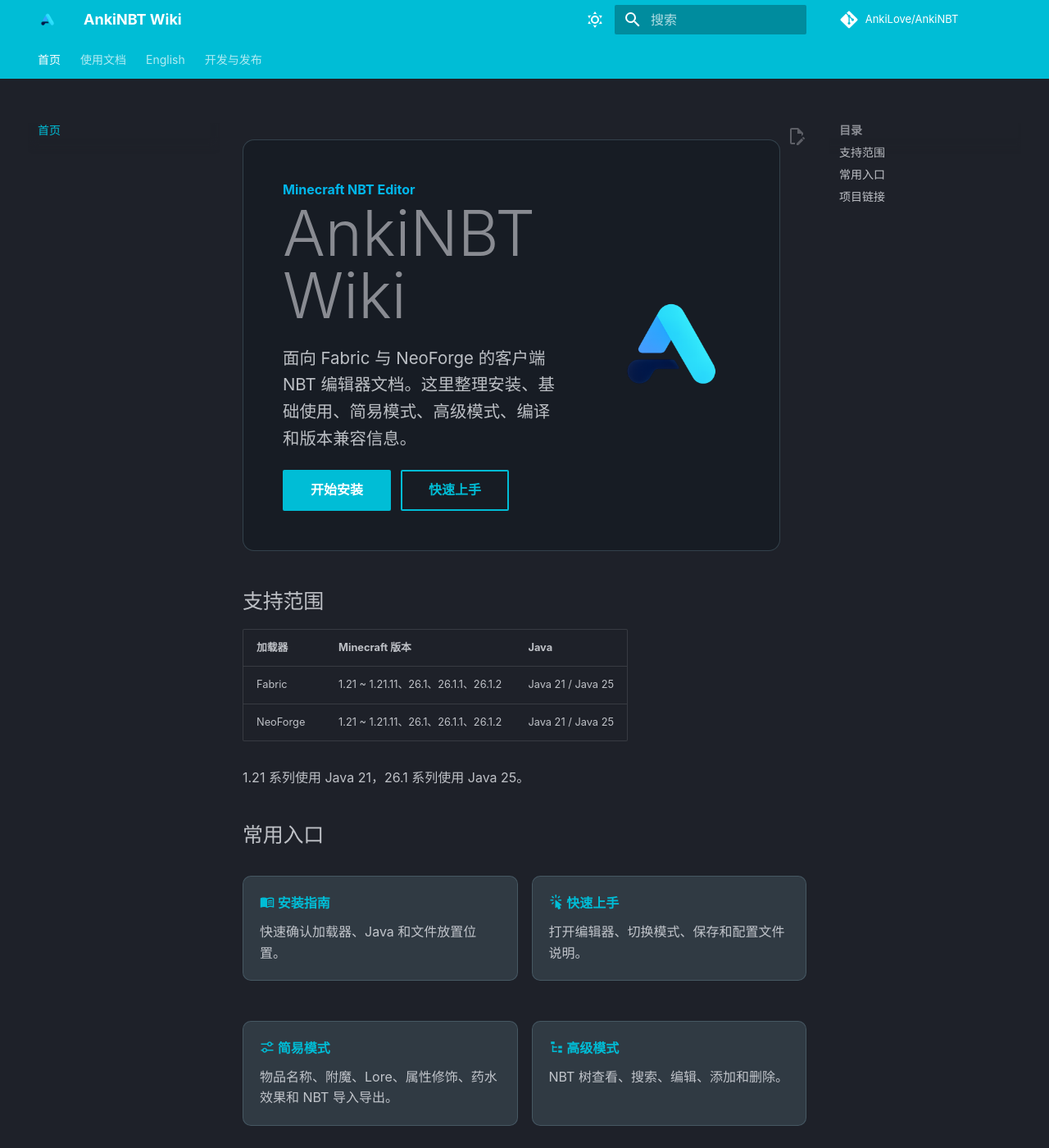
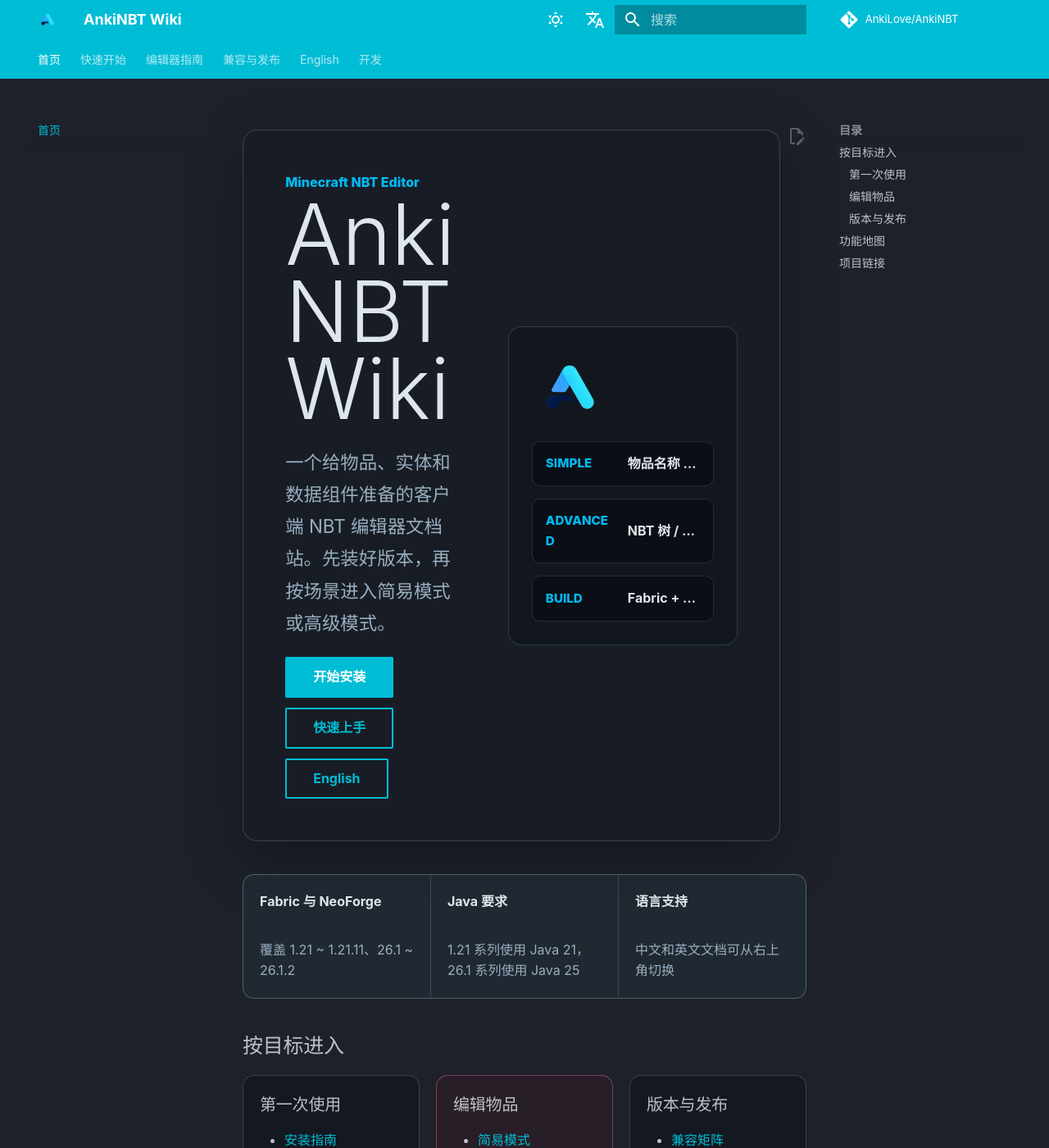
Before and after one commit to AnkiLove/AnkiNBT, an MkDocs documentation site: the page built from docs/index.md, in a window 1280 px wide and 1400 px high. Shown: the whole window at 82% size. Built offline with MkDocs 1.6.1 and Material for MkDocs 9.7.7, drawn with Linux system fonts in a browser that asks for light colours; comment, search, counter and statistics services are not loaded; some of the changed text lies outside the part shown.

Commit message:
docs: polish wiki navigation and landing page

```diff
--- a/docs/index.md
+++ b/docs/index.md
@@ -1,48 +1,82 @@
 <section class="anbt-hero">
-  <div>
+  <div class="anbt-hero-copy">
     <p class="anbt-kicker">Minecraft NBT Editor</p>
     <h1>AnkiNBT Wiki</h1>
     <p class="anbt-lead">
-      面向 Fabric 与 NeoForge 的客户端 NBT 编辑器文档。这里整理安装、基础使用、简易模式、高级模式、编译和版本兼容信息。
+      一个给物品、实体和数据组件准备的客户端 NBT 编辑器文档站。先装好版本，再按场景进入简易模式或高级模式。
     </p>
-    <p class="anbt-actions">
+    <div class="anbt-actions">
       <a class="md-button md-button--primary" href="zh/installation-guide/">开始安装</a>
       <a class="md-button" href="zh/getting-started/">快速上手</a>
-    </p>
+      <a class="md-button" href="en/">English</a>
+    </div>
   </div>
-  <img src="assets/blue-logo.png" alt="AnkiNBT logo">
+  <div class="anbt-device" aria-label="AnkiNBT editor overview">
+    <img src="assets/blue-logo.png" alt="AnkiNBT logo">
+    <div class="anbt-device-line"><span>Simple</span><strong>物品名称 / Lore / 药水效果</strong></div>
+    <div class="anbt-device-line"><span>Advanced</span><strong>NBT 树 / 搜索 / 批量定位</strong></div>
+    <div class="anbt-device-line"><span>Build</span><strong>Fabric + NeoForge</strong></div>
+  </div>
 </section>
 
-## 支持范围
+<section class="anbt-strip" markdown>
 
-| 加载器 | Minecraft 版本 | Java |
-|---|---|---|
-| Fabric | 1.21 ~ 1.21.11、26.1、26.1.1、26.1.2 | Java 21 / Java 25 |
-| NeoForge | 1.21 ~ 1.21.11、26.1、26.1.1、26.1.2 | Java 21 / Java 25 |
+**Fabric 与 NeoForge**
+覆盖 1.21 ~ 1.21.11、26.1 ~ 26.1.2
 
-1.21 系列使用 Java 21，26.1 系列使用 Java 25。
+**Java 要求**
+1.21 系列使用 Java 21，26.1 系列使用 Java 25
 
-## 常用入口
+**语言支持**
+中文和英文文档可从右上角切换
 
-<div class="anbt-grid" markdown>
+</section>
 
-[:material-book-open-variant: 安装指南](zh/installation-guide.md)
-快速确认加载器、Java 和文件放置位置。
-{ .anbt-card }
+## 按目标进入
 
-[:material-cursor-default-click: 快速上手](zh/getting-started.md)
-打开编辑器、切换模式、保存和配置文件说明。
-{ .anbt-card }
+<div class="anbt-lanes" markdown>
 
-[:material-tune-variant: 简易模式](zh/simple-mode.md)
-物品名称、附魔、Lore、属性修饰、药水效果和 NBT 导入导出。
-{ .anbt-card }
+<article class="anbt-lane" markdown>
+### 第一次使用
 
-[:material-file-tree: 高级模式](zh/advanced-mode.md)
-NBT 树查看、搜索、编辑、添加和删除。
-{ .anbt-card }
+- [安装指南](zh/installation-guide.md)
+- [快速上手](zh/getting-started.md)
+- [快捷键](zh/keyboard-shortcuts.md)
+
+适合刚下载模组、需要确认加载器和 Java 版本的用户。
+</article>
+
+<article class="anbt-lane anbt-lane-strong" markdown>
+### 编辑物品
+
+- [简易模式](zh/simple-mode.md)
+- [高级模式](zh/advanced-mode.md)
+- [常见问题](zh/faq.md)
+
+简易模式处理名称、Lore、附魔、属性修饰和药水；高级模式直接改 NBT 树。
+</article>
+
+<article class="anbt-lane" markdown>
+### 版本与发布
+
+- [兼容矩阵](compat-matrix.md)
+- [编译说明](BUILDING.md)
+- [Modrinth 介绍](MODRINTH.md)
+
+用于确认目标版本、复现构建流程，或者维护发布页面文案。
+</article>
 
 </div>
+
+## 功能地图
+
+| 场景 | 推荐入口 | 说明 |
+|---|---|---|
+| 修改名称、数量、耐久 | [简易模式](zh/simple-mode.md) | 点击字段即可编辑 |
+| 管理附魔和属性修饰 | [简易模式](zh/simple-mode.md) | 支持搜索、添加、编辑和删除 |
+| 调整药水效果 | [简易模式](zh/simple-mode.md) | 支持多选和每个效果单独配置 |
+| 查找具体 NBT 节点 | [高级模式](zh/advanced-mode.md) | 支持按键名、值和类型过滤 |
+| 全版本构建 | [编译说明](BUILDING.md) | Fabric 与 NeoForge 批量构建 |
 
 ## 项目链接
 
--- a/docs/stylesheets/extra.css
+++ b/docs/stylesheets/extra.css
@@ -1,43 +1,46 @@
 :root {
-  --anbt-accent: oklch(0.72 0.15 225);
-  --anbt-accent-soft: oklch(0.72 0.05 225 / 0.18);
-  --anbt-surface: oklch(0.22 0.018 255 / 0.68);
-  --anbt-border: oklch(0.72 0.05 225 / 0.26);
+  --anbt-accent: oklch(0.73 0.16 226);
+  --anbt-pink: oklch(0.66 0.2 355);
+  --anbt-ink: oklch(0.92 0.012 245);
+  --anbt-muted: oklch(0.74 0.035 246);
+  --anbt-surface: oklch(0.23 0.018 255 / 0.72);
+  --anbt-surface-quiet: oklch(0.19 0.015 255 / 0.58);
+  --anbt-border: oklch(0.72 0.05 225 / 0.28);
 }
 
 .anbt-hero {
   display: grid;
-  grid-template-columns: minmax(0, 1fr) minmax(96px, 168px);
+  grid-template-columns: minmax(0, 1.1fr) minmax(280px, 0.9fr);
   gap: clamp(1.5rem, 4vw, 3.5rem);
   align-items: center;
-  margin: 1.2rem 0 2.2rem;
-  padding: clamp(1.25rem, 4vw, 2.4rem);
+  margin: 0.6rem 0 2rem;
+  padding: clamp(1.3rem, 4vw, 3rem);
   border: 1px solid var(--anbt-border);
-  border-radius: 14px;
+  border-radius: 18px;
   background: var(--anbt-surface);
+  box-shadow: 0 22px 70px oklch(0.08 0.02 255 / 0.32);
 }
 
 .anbt-hero h1 {
-  margin: 0.1rem 0 0.8rem;
-  font-size: clamp(2.1rem, 6vw, 4.2rem);
-  line-height: 1;
+  max-width: 10ch;
+  margin: 0.15rem 0 0.85rem;
+  color: var(--anbt-ink);
+  font-size: clamp(2.6rem, 8vw, 5.7rem);
+  line-height: 0.92;
   letter-spacing: 0;
-}
-
-.anbt-hero img {
-  width: min(168px, 26vw);
-  justify-self: center;
 }
 
 .anbt-kicker {
   margin: 0;
   color: var(--anbt-accent);
-  font-weight: 700;
+  font-weight: 800;
 }
 
 .anbt-lead {
-  max-width: 64ch;
-  font-size: 1.02rem;
+  max-width: 58ch;
+  color: var(--anbt-muted);
+  font-size: clamp(1rem, 2vw, 1.12rem);
+  line-height: 1.75;
 }
 
 .anbt-actions {
@@ -47,35 +50,118 @@
   margin: 1.1rem 0 0;
 }
 
-.anbt-grid {
+.anbt-device {
+  position: relative;
   display: grid;
-  grid-template-columns: repeat(auto-fit, minmax(230px, 1fr));
-  gap: 0.85rem;
+  gap: 0.75rem;
+  padding: clamp(1rem, 3vw, 1.4rem);
+  border: 1px solid oklch(0.72 0.05 225 / 0.24);
+  border-radius: 16px;
+  background: var(--anbt-surface-quiet);
 }
 
-.anbt-card {
+.anbt-device img {
+  width: 92px;
+  margin-bottom: 0.2rem;
+}
+
+.anbt-device-line {
+  display: grid;
+  grid-template-columns: 84px minmax(0, 1fr);
+  gap: 0.8rem;
+  align-items: center;
+  min-height: 48px;
+  padding: 0.7rem 0.8rem;
+  border: 1px solid oklch(0.73 0.05 226 / 0.18);
+  border-radius: 10px;
+  background: oklch(0.14 0.014 255 / 0.54);
+}
+
+.anbt-device-line span {
+  color: var(--anbt-accent);
+  font-size: 0.76rem;
+  font-weight: 800;
+  text-transform: uppercase;
+}
+
+.anbt-device-line strong {
+  overflow: hidden;
+  color: var(--anbt-ink);
+  font-weight: 650;
+  text-overflow: ellipsis;
+  white-space: nowrap;
+}
+
+.anbt-strip {
+  display: grid;
+  grid-template-columns: repeat(3, minmax(0, 1fr));
+  gap: 1px;
+  overflow: hidden;
+  margin: 0 0 2rem;
+  border: 1px solid var(--anbt-border);
+  border-radius: 14px;
+  background: var(--anbt-border);
+}
+
+.anbt-strip > p {
+  margin: 0;
+  padding: 1rem;
+  background: var(--anbt-surface-quiet);
+  color: var(--anbt-muted);
+}
+
+.anbt-strip strong {
   display: block;
-  min-height: 112px;
+  margin-bottom: 0.35rem;
+  color: var(--anbt-ink);
+}
+
+.anbt-lanes {
+  display: grid;
+  grid-template-columns: repeat(3, minmax(0, 1fr));
+  gap: clamp(0.8rem, 2vw, 1rem);
+  margin: 0.9rem 0 2rem;
+}
+
+.anbt-lane {
+  min-height: 230px;
   padding: 1rem;
   border: 1px solid var(--anbt-border);
-  border-radius: 10px;
-  background: var(--anbt-accent-soft);
+  border-radius: 14px;
+  background: var(--anbt-surface-quiet);
 }
 
-.anbt-card a {
-  display: block;
-  margin-bottom: 0.45rem;
-  font-weight: 700;
+.anbt-lane h3 {
+  margin-top: 0;
 }
 
-@media (max-width: 640px) {
+.anbt-lane-strong {
+  border-color: oklch(0.66 0.14 355 / 0.5);
+  background: oklch(0.26 0.04 350 / 0.48);
+}
+
+.anbt-lane p {
+  color: var(--anbt-muted);
+}
+
+@media (max-width: 860px) {
   .anbt-hero {
     grid-template-columns: 1fr;
   }
 
-  .anbt-hero img {
-    grid-row: 1;
-    width: 96px;
-    justify-self: start;
+  .anbt-strip,
+  .anbt-lanes {
+    grid-template-columns: 1fr;
   }
 }
+
+@media (max-width: 640px) {
+  .anbt-device-line {
+    grid-template-columns: 1fr;
+    gap: 0.25rem;
+  }
+
+  .anbt-device-line strong {
+    white-space: normal;
+  }
+}
--- a/mkdocs.yml
+++ b/mkdocs.yml
@@ -19,11 +19,14 @@
   features:
     - navigation.tabs
     - navigation.sections
+    - navigation.indexes
     - navigation.top
     - navigation.footer
     - navigation.instant
+    - navigation.tracking
     - search.highlight
     - search.suggest
+    - search.share
     - content.action.edit
     - content.code.copy
   palette:
@@ -42,6 +45,19 @@
 
 extra_css:
   - stylesheets/extra.css
+
+extra:
+  alternate:
+    - name: 中文
+      link: https://ankilove.github.io/AnkiNBT/
+      lang: zh
+    - name: English
+      link: https://ankilove.github.io/AnkiNBT/en/
+      lang: en
+  social:
+    - icon: fontawesome/brands/github
+      link: https://github.com/AnkiLove/AnkiNBT
+      name: GitHub
 
 plugins:
   - search:
@@ -66,26 +82,32 @@
 
 nav:
   - 首页: index.md
-  - 使用文档:
-      - 中文首页: zh/README.md
+  - 快速开始:
       - 安装指南: zh/installation-guide.md
       - 快速上手: zh/getting-started.md
+      - 快捷键: zh/keyboard-shortcuts.md
+      - 常见问题: zh/faq.md
+  - 编辑器指南:
+      - 文档概览: zh/README.md
       - 简易模式: zh/simple-mode.md
       - 高级模式: zh/advanced-mode.md
-      - 快捷键: zh/keyboard-shortcuts.md
-      - 常见问题: zh/faq.md
+  - 兼容与发布:
+      - 兼容矩阵: compat-matrix.md
+      - 更新记录 1.2.0: CHANGELOG-1.2.0.zh-CN.md
+      - 更新记录 1.1.0: CHANGELOG-1.1.0.md
   - English:
       - Home: en/index.md
-      - Installation Guide: installation-guide.md
-      - Getting Started: getting-started.md
-      - Simple Mode: simple-mode.md
-      - Advanced Mode: advanced-mode.md
-      - Keyboard Shortcuts: keyboard-shortcuts.md
-      - FAQ: faq.md
-  - 开发与发布:
+      - Start:
+          - Installation Guide: installation-guide.md
+          - Getting Started: getting-started.md
+          - Keyboard Shortcuts: keyboard-shortcuts.md
+          - FAQ: faq.md
+      - Editor Guide:
+          - Simple Mode: simple-mode.md
+          - Advanced Mode: advanced-mode.md
+      - Release:
+          - Compatibility Matrix: compat-matrix.md
+          - Changelog 1.2.0: CHANGELOG-1.2.0.en-US.md
+  - 开发:
       - 编译说明: BUILDING.md
-      - 兼容矩阵: compat-matrix.md
       - Modrinth 介绍: MODRINTH.md
-      - 更新记录 1.2.0: CHANGELOG-1.2.0.zh-CN.md
-      - Changelog 1.2.0: CHANGELOG-1.2.0.en-US.md
-      - 更新记录 1.1.0: CHANGELOG-1.1.0.md
```
Also changed, not shown: docs/en/index.md (+48 -11 lines).
